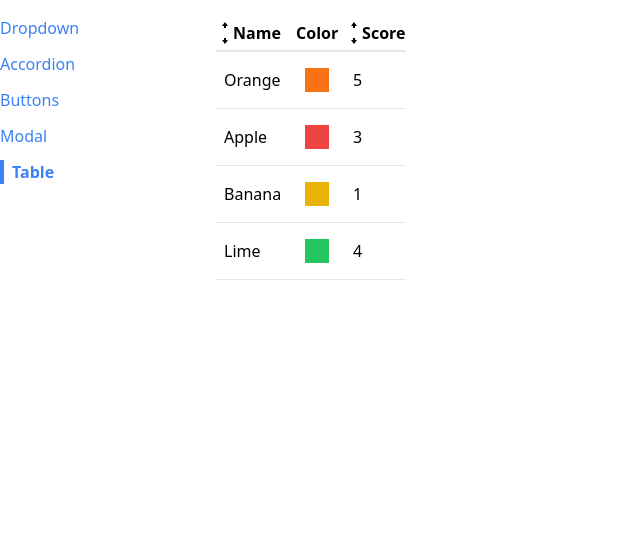
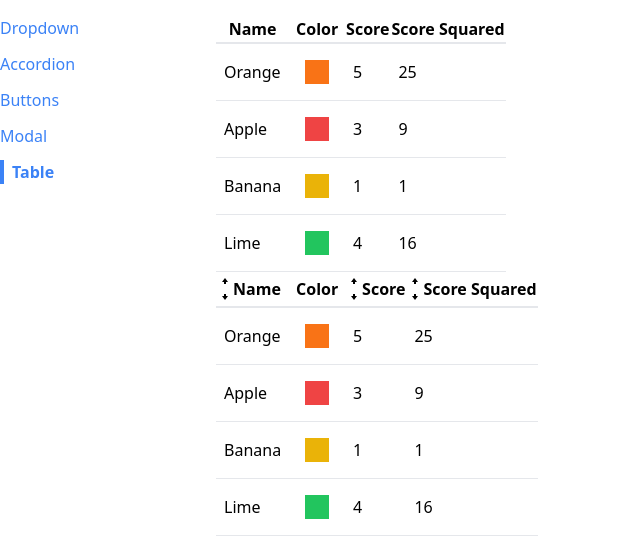
Before and after one commit to gulsenkeskin/react-comps, a React (Create React App) app: page /table in a window 1280 px wide. Shown: the top 558 px of the page, without its empty margins (0-640 px from the left). Built offline with nearby package versions, Linux system fonts and the light colour scheme.

Commit message:
Update TablePage.js

```diff
--- a/src/pages/TablePage.js
+++ b/src/pages/TablePage.js
@@ -26,6 +26,11 @@ function TablePage() {
       sortValue: (fruit) => fruit.score,
       //  header: () => <th className="bg-red-500">Score</th>, //custom header
     },
+    {
+      label: "Score Squared",
+      render: (fruit) => fruit.score ** 2, //fruit.score *fruit.score ile aynı şey
+      sortValue: (fruit) => fruit.score ** 2,
+    },
   ];
 
   const keyFn = (fruit) => {
@@ -34,6 +39,7 @@ function TablePage() {
 
   return (
     <div>
+      <Table data={data} config={config} keyFn={keyFn}></Table>
       <SortableTable data={data} config={config} keyFn={keyFn}></SortableTable>
     </div>
   );
```
